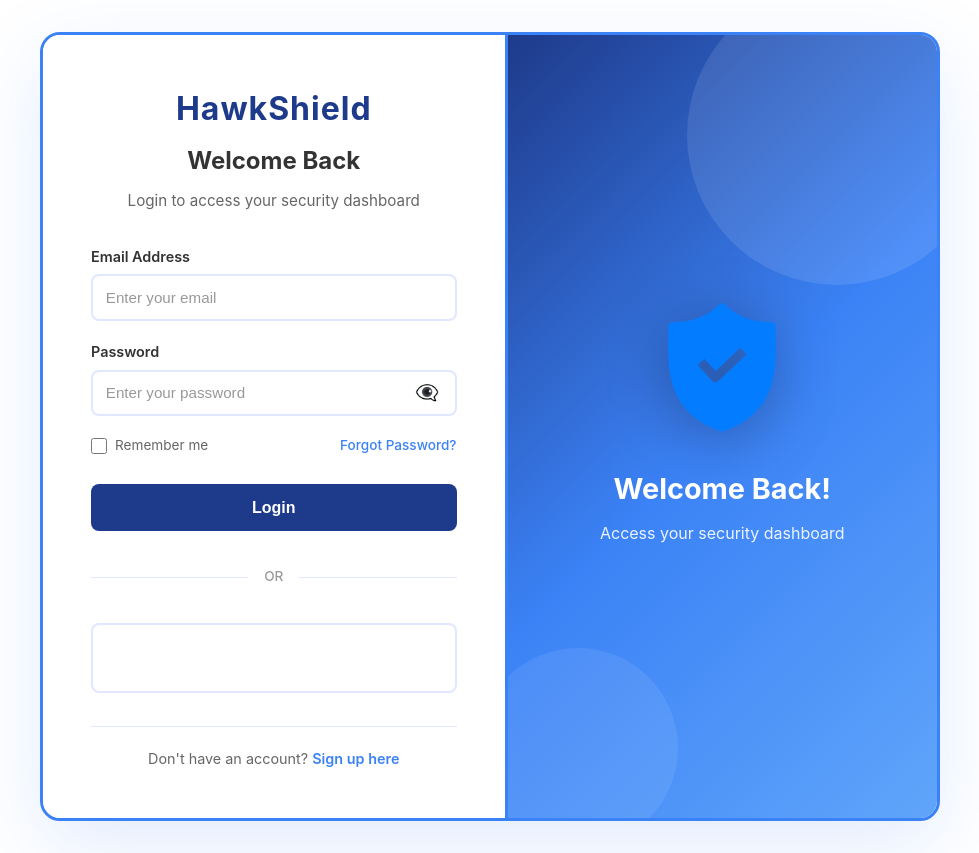
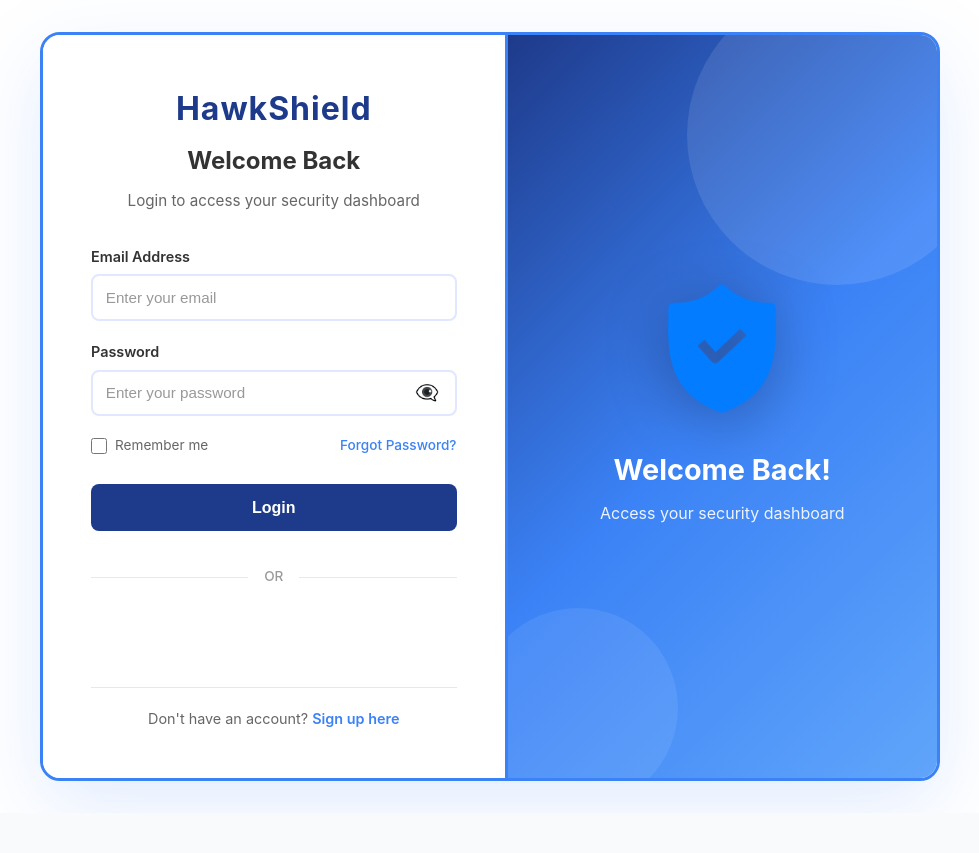
Before and after one commit to divinegupta0611/HawkShield-frontend, a React (Vite) app: page /login in a window 1280 px wide. Shown: the whole page, without its empty margins (150-1129 px from the left). After the commit the page ends 813 px from the top, so only its background shows below. Built offline with nearby package versions, Linux system fonts and the light colour scheme; no server answers.

Commit message:
modified google auth

```diff
--- a/src/pages/Login.jsx
+++ b/src/pages/Login.jsx
@@ -5,6 +5,8 @@ import { Link } from 'react-router-dom';
 import { GoogleOAuthProvider, GoogleLogin } from '@react-oauth/google';
 
 const Login = () => {
+  // Add this line here to debug
+  console.log("Client ID:", import.meta.env.VITE_GOOGLE_CLIENT_ID);
   const [formData, setFormData] = useState({ email: '', password: '' });
   const [errors, setErrors] = useState({});
   const [showPassword, setShowPassword] = useState(false);
@@ -128,11 +130,10 @@ const handleSuccess = async (response) => {
 
             <div className="divider"><span>OR</span></div>
 
-            <button type="button" className="social-button google-button">
               <GoogleOAuthProvider clientId={import.meta.env.VITE_GOOGLE_CLIENT_ID}>
               <GoogleLogin onSuccess={handleSuccess} onError={() => console.log("Login Failed")} />
               </GoogleOAuthProvider>
-            </button>
+
           </form>
 
           <div className="auth-footer">
```
